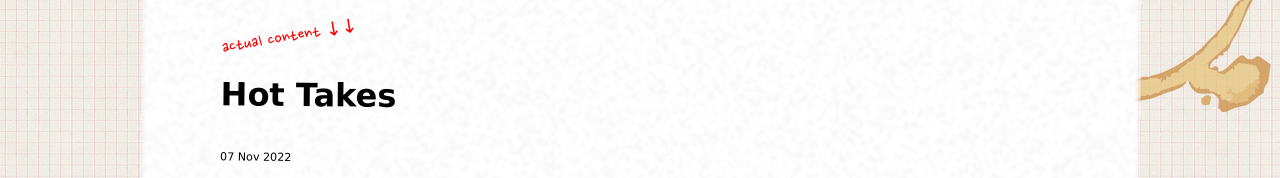
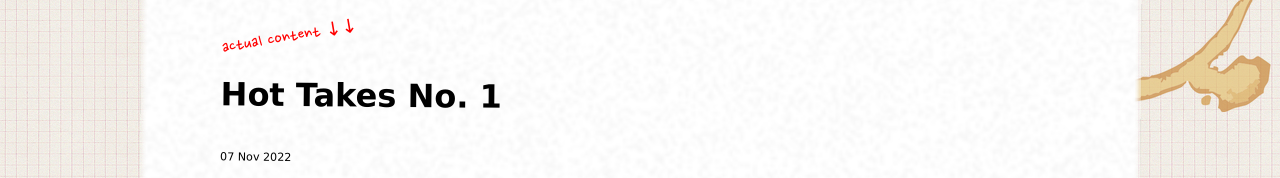
Before and after one commit to coburnicus/jeffcoburn.com, an Eleventy site: page posts/2022/hottakes1.md in a window 1280 px wide. Shown: the part 207-385 px from the top of the page. Built offline with nearby package versions, Linux system fonts and the light colour scheme; Eleventy itself is replaced by a stand-in of ours; files that its build step writes are made by us from their sources.

Commit message:
Update hottakes1.md

```diff
--- a/posts/2022/hottakes1.md
+++ b/posts/2022/hottakes1.md
@@ -1,5 +1,5 @@
 ---
-title: Hot Takes #1
+title: Hot Takes No. 1
 date: 2022-11-07
 tags:
 
```
